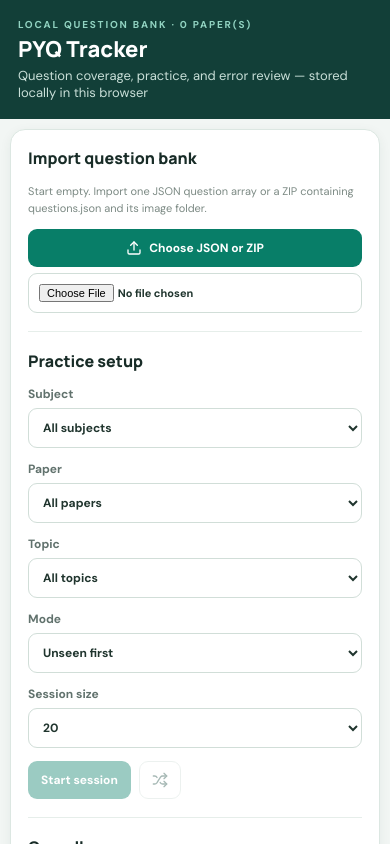
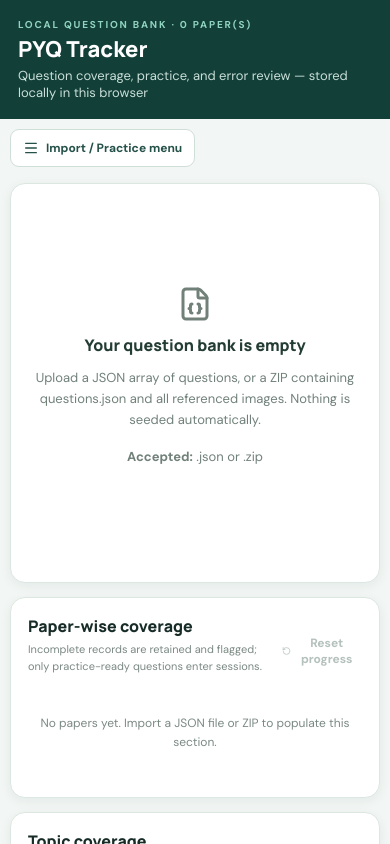
Before and after one commit to anuragkumar-git/PYPA, a React (Vite) app: page / in a window 390 px wide. Shown: the top 844 px of the page. Built offline with nearby package versions, Linux system fonts and the light colour scheme.

Commit message:
feat: add sidebar

```diff
--- a/src/App.jsx
+++ b/src/App.jsx
@@ -23,7 +23,7 @@ import {
   AlertTriangle,
   Eye,
   X,
-  Save,
+  Menu,
 } from "lucide-react";
 
 const PROGRESS_KEY = "rrb-je-pyq-progress-v1";
@@ -306,6 +306,8 @@ function App() {
   const [coverageSubject, setCoverageSubject] = useState("All");
   const [coverageTopic, setCoverageTopic] = useState("All");
   const [coverageOpen, setCoverageOpen] = useState(false);
+  // Mobile sidebar starts closed; desktop visibility is controlled by CSS.
+  const [sidebarOpen, setSidebarOpen] = useState(false);
   const [importMessage, setImportMessage] = useState("");
   const [editingQuestionId, setEditingQuestionId] = useState(null);
   const [editDraft, setEditDraft] = useState(null);
@@ -1172,13 +1174,27 @@ function App() {
   }
 
   function openCoverageQuestion(q) {
+    // On mobile, close the sidebar when the user navigates to a question.
+    setSidebarOpen(false);
+
     if (!isPracticeReady(q)) {
       setSessionError(
-        `${q.id} needs review: ${(q.reviewReasons || []).join("; ") || "Check its question, options, answer key, and images."}`,
+        `${q.id} needs review: ${
+          (q.reviewReasons || []).join("; ") ||
+          "Check its question, options, answer key, and images."
+        }`,
       );
-      window.scrollTo({ top: 0, behavior: "smooth" });
+
+      // Review warnings are shown above the question panel.
+      // Scroll to the warning instead of returning to the import module.
+      requestAnimationFrame(() => {
+        document
+          .getElementById("main-content")
+          ?.scrollIntoView({ behavior: "smooth", block: "start" });
+      });
       return;
     }
+
     setSessionError("");
     setCompletedSession(null);
     setSession([q]);
@@ -1186,7 +1202,14 @@ function App() {
     setSelected(null);
     setChecked(false);
     setSessionResults({});
-    window.scrollTo({ top: 0, behavior: "smooth" });
+
+    // Scroll directly to the question panel, not the top of the page.
+    // The panel already exists in the DOM, so this target is stable.
+    requestAnimationFrame(() => {
+      document
+        .getElementById("quiz-panel")
+        ?.scrollIntoView({ behavior: "smooth", block: "start" });
+    });
   }
 
   const attemptedQuestions = bank.filter(
@@ -1342,7 +1365,23 @@ function App() {
       </header>
 
       <main className="layout">
-        <aside className="sidebar panel">
+        {/* Mobile-only toggle; hidden on desktop by index.css. */}
+        <button
+          type="button"
+          className="button outline sidebar-toggle"
+          onClick={() => setSidebarOpen((open) => !open)}
+          aria-expanded={sidebarOpen}
+          aria-controls="app-sidebar"
+        >
+          {sidebarOpen ? <X size={16} /> : <Menu size={16} />}
+          {sidebarOpen ? "Hide sidebar" : "Import / Practice menu"}
+        </button>
+
+        {/* Desktop sidebar remains visible; mobile visibility follows sidebarOpen. */}
+        <aside
+          id="app-sidebar"
+          className={`sidebar panel ${sidebarOpen ? "sidebar-open" : "sidebar-closed"}`}
+        >
           <h2>Import question bank</h2>
           <p className="section-subtitle">
             Start empty. Import one JSON question array or a ZIP containing
@@ -1551,7 +1590,8 @@ function App() {
           </p>
         </aside>
 
-        <section className="main-column">
+        {/* Target for scrolling to question-review warnings. */}
+        <section className="main-column" id="main-content">
           {sessionError && (
             <div className="alert" role="status">
               <AlertTriangle size={16} />
@@ -1565,7 +1605,8 @@ function App() {
               </button>
             </div>
           )}
-          <section className="panel quiz-panel">
+          {/* Target for scrolling directly to the opened question. */}
+          <section className="panel quiz-panel" id="quiz-panel">
             {!current ? (
               completedSession ? (
                 <div className="completion">
--- a/src/index.css
+++ b/src/index.css
@@ -896,3 +896,41 @@ footer {
   margin-top: 0.25rem;
   flex-shrink: 0;
 }
+
+/* Desktop: keep the existing always-visible sidebar and hide its toggle. */
+.sidebar-toggle {
+  display: none;
+}
+
+/* Helps scrollIntoView leave a little breathing room above the target. */
+#main-content,
+#quiz-panel {
+  scroll-margin-top: 14px;
+}
+
+@media (max-width: 820px) {
+  /* Show the toggle above the main content on small screens. */
+  .sidebar-toggle {
+    display: inline-flex;
+    grid-column: 1 / -1;
+    justify-self: start;
+    white-space: normal;
+  }
+
+  /* The mobile sidebar is hidden until the user opens it. */
+  .sidebar-closed {
+    display: none;
+  }
+
+  /* Show the complete import and practice controls when expanded. */
+  .sidebar-open {
+    display: block;
+    width: 100%;
+  }
+
+  /* Prevent the question area from sitting underneath browser UI. */
+  #main-content,
+  #quiz-panel {
+    scroll-margin-top: 10px;
+  }
+}
```
